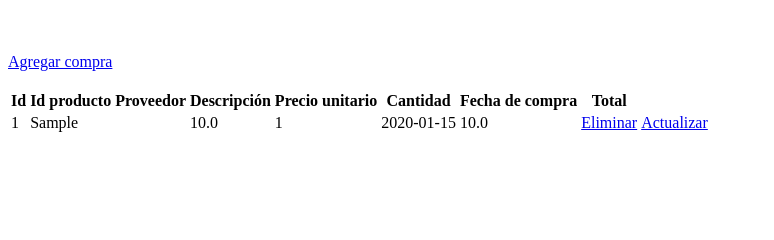
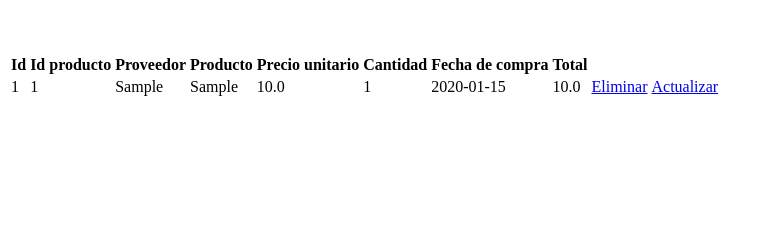
Before and after one commit to wilfredo1396/proyecto-final-avances-admin, a Flask app: page /purchase/ in a window 1280 px wide. Shown: the part 149-389 px from the top of the page, without its empty margins (0-774 px from the left). Run offline with Flask 2, Linux system fonts and the light colour scheme; tables that the repository leaves empty hold one stand-in row (values such as "Sample post").

Commit message:
botón de compras en inventario

```diff
--- a/routes/compras.py
+++ b/routes/compras.py
@@ -15,13 +15,13 @@ def home():
 
 
 
-@compras.route("/new/<int:id_product>", methods=['GET', 'POST'])
+@compras.route("/new/<int:id_producto>", methods=['GET', 'POST'])
 @login_required
-def NuevaCompra(id_product):
-    nombre_producto = Inventario.query.get(id_product)
+def NuevaCompra(id_producto):
+    nombre_producto = Inventario.query.get(id_producto)
     form = Nueva_Compra()
     if form.validate_on_submit():
-        id_producto = id_product
+        id_producto = id_producto
         proveedor = form.proveedor.data
         producto = nombre_producto.producto
         precio_unitario = form.precio_unitario.data
@@ -33,7 +33,7 @@ def NuevaCompra(id_product):
         db.session.add(nuevaCompra)
         db.session.commit()
         return redirect(url_for("compras.home"))
-    return render_template("compras/nueva.html", form=form, user=current_user, id_product=id_producto)
+    return render_template("compras/nueva.html", form=form, user=current_user, id_producto=id_producto)
 
 
 @compras.route("/delete_sale/<int:id>")
--- a/templates/compras/home.html
+++ b/templates/compras/home.html
@@ -9,16 +9,13 @@
 {% endif %}
 <br>
 <br>
-<a href="{{ url_for('compras.NuevaCompra', ) }}">Agregar compra</a>
-<br>
-<br>
 <table>
     <thead>
         <tr>
             <th> Id </th>
             <th> Id producto </th>
             <th> Proveedor </th>
-            <th> Descripción </th>
+            <th> Producto </th>
             <th> Precio unitario </th>
             <th> Cantidad </th>
             <th> Fecha de compra </th>
@@ -30,8 +27,9 @@
         {% for item in items %}
         <tr>
             <td>{{ item.id }}</td>
+            <td>{{ item.id_producto }}</td>
             <td>{{ item.proveedor }}</td>
-            <td>{{ item.descripcion }}</td>
+            <td>{{ item.producto }}</td>
             <td>{{ item.precio_unitario }}</td>
             <td>{{ item.cantidad }}</td>
             <td>{{ item.fecha }}</td>
--- a/templates/compras/nueva.html
+++ b/templates/compras/nueva.html
@@ -9,12 +9,10 @@
 {% if user %}
 <br>
 <br>
-<form action="{{ url_for('compras.NuevaCompra') }}" method="post">
+<form action="{{ url_for('compras.NuevaCompra', id_producto=id_producto) }}" method="post">
     {{ form.hidden_tag() }}
     {{ form.proveedor.label }}
     {{ form.proveedor }}
-    {{ form.descripcion.label }}
-    {{ form.descripcion }}
     {{ form.precio_unitario.label }}
     {{ form.precio_unitario }}
     {{ form.cantidad.label }}
```
Also changed, not shown: templates/inventario/home.html (+8 -2 lines).
